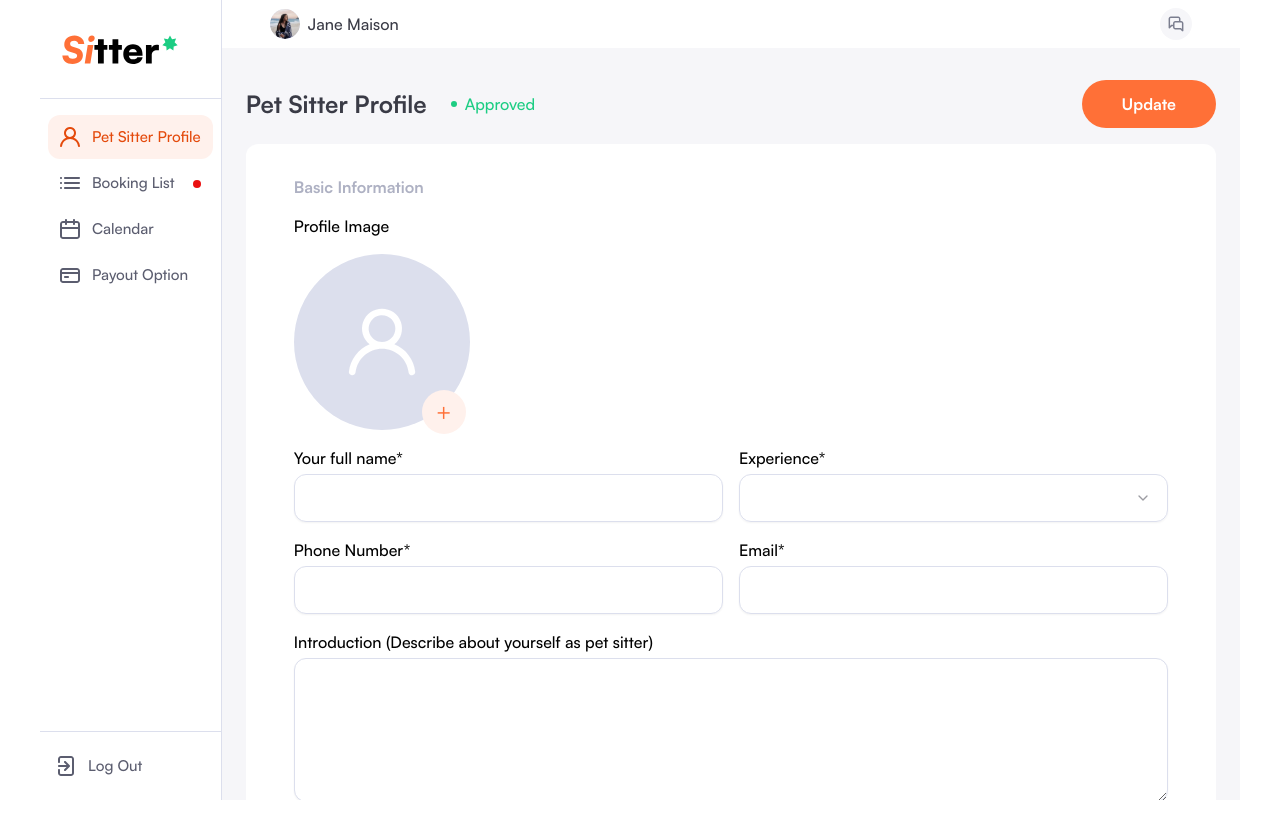
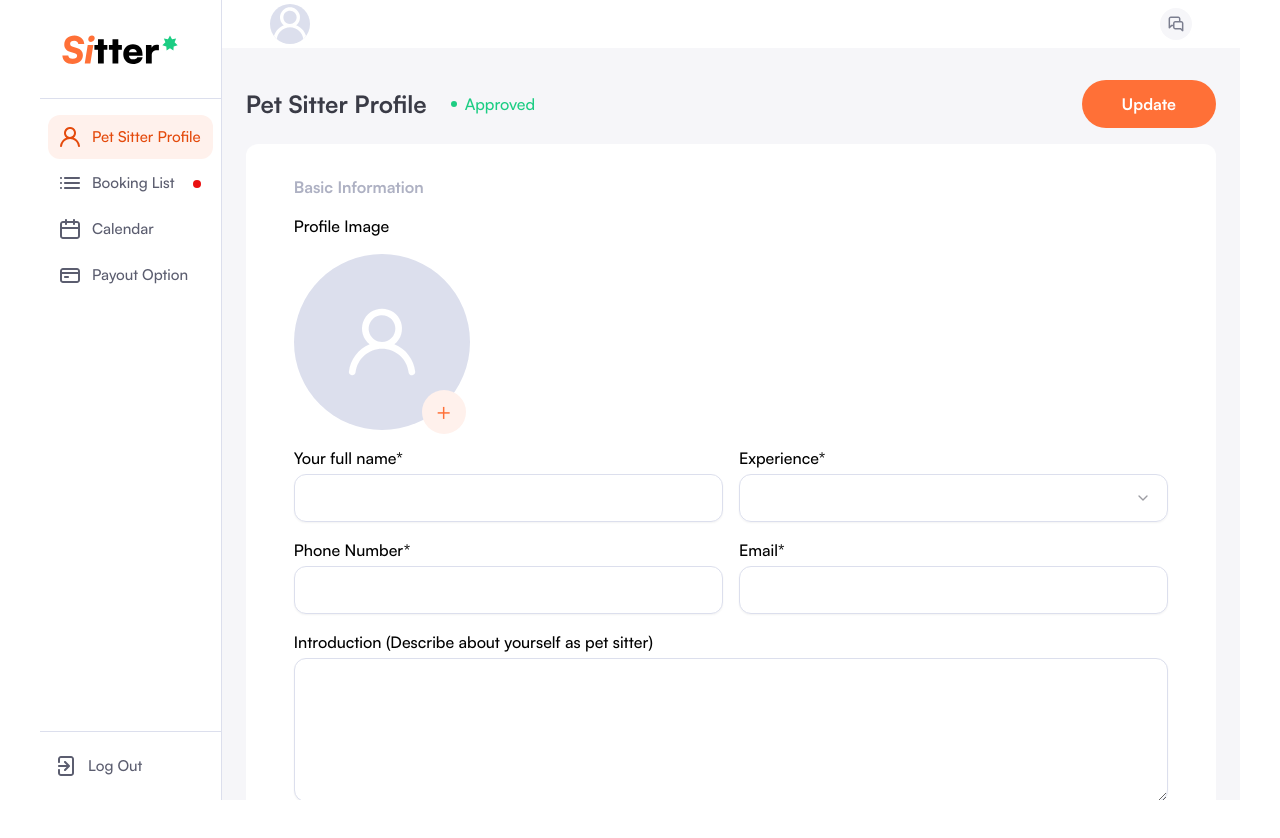
Before and after one commit to phumphut-rueng/Pet-Sitter-App, a Next.js app: page /sitter/profile in a window 1280 px wide. Shown: the top 838 px of the page. Built offline with nearby package versions, Linux system fonts and the light colour scheme; no server answers.

Commit message:
fix: update PetSitterNavbar to use dynamic avatar and name from form state

```diff
--- a/src/components/PetSitterNavbar.tsx
+++ b/src/components/PetSitterNavbar.tsx
@@ -18,13 +18,15 @@ export default function PetSitterNavbar({
       <div className="mx-auto h-12 px-12 flex items-center justify-between">
         {/* Left: avatar + name */}
         <div className="flex items-center gap-2 min-w-0">
+          <div className="w-10 h-10 rounded-full overflow-hidden bg-gray-2">
           <Image
             src={avatarUrl}
             alt={name}
-            width={30}
-            height={30}
-            className="rounded-full bg-gray-2 media-fluid"
+            width={40}
+            height={40}
+            className="w-full h-full object-cover"
           />
+          </div>
           <span className="font-medium text-gray-9">{name}</span>
         </div>
 
@@ -35,13 +37,13 @@ export default function PetSitterNavbar({
           className="inline-flex h-8 w-8 items-center justify-center rounded-full bg-gray-1
                      hover:bg-gray-2"
         >
-            <Image
+          <Image
             src="/icons/Messages.svg"
             alt="Messages"
             width={10}
             height={10}
             className="h-4 w-4 media-fluid"
-            />
+          />
         </Link>
       </div>
     </header>
--- a/src/pages/sitter/profile.tsx
+++ b/src/pages/sitter/profile.tsx
@@ -384,8 +384,8 @@ export default function PetSitterProfilePage() {
 
       <section className="flex-1 min-w-0">
         <PetSitterNavbar
-          avatarUrl="/images/cards/jane-maison.svg"
-          name="Jane Maison"
+          avatarUrl={watch("profileImageUrl") || "/icons/avatar-placeholder.svg"}
+          name={watch("fullName") || ""}
         />
         <form onSubmit={onSubmit} className="mr-auto px-6 py-8">
           <div className="flex justify-between">
```
